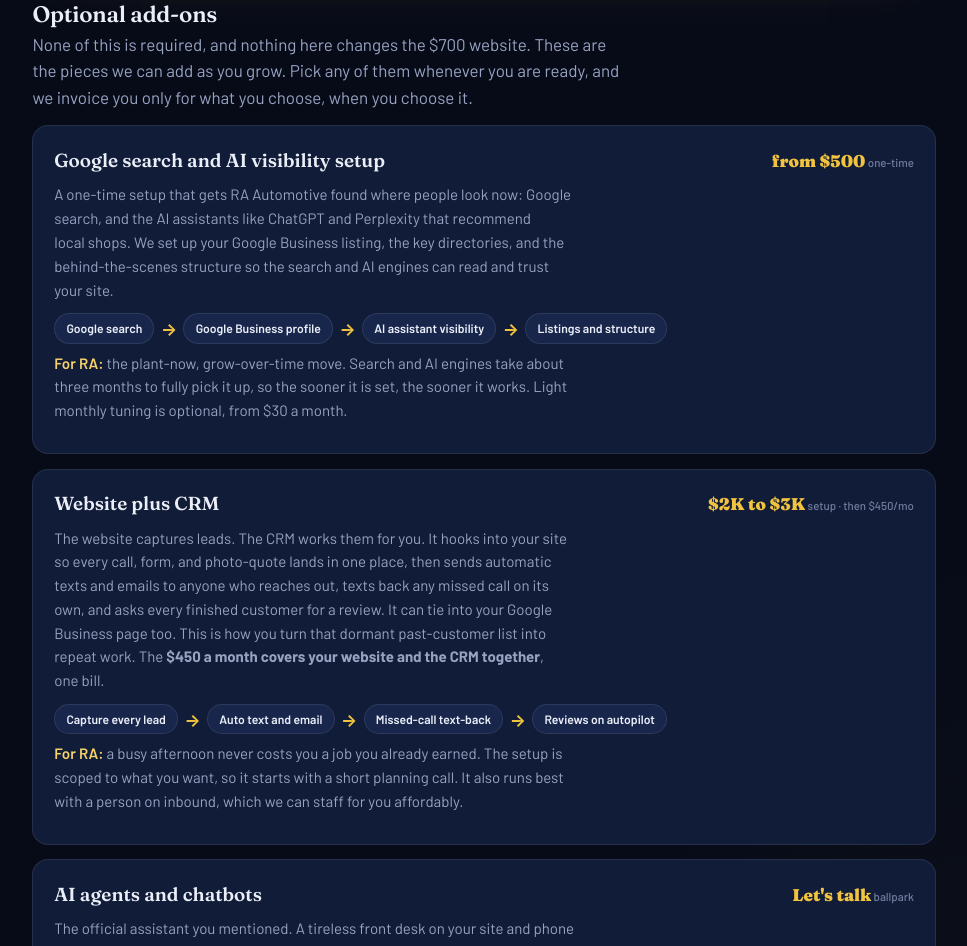
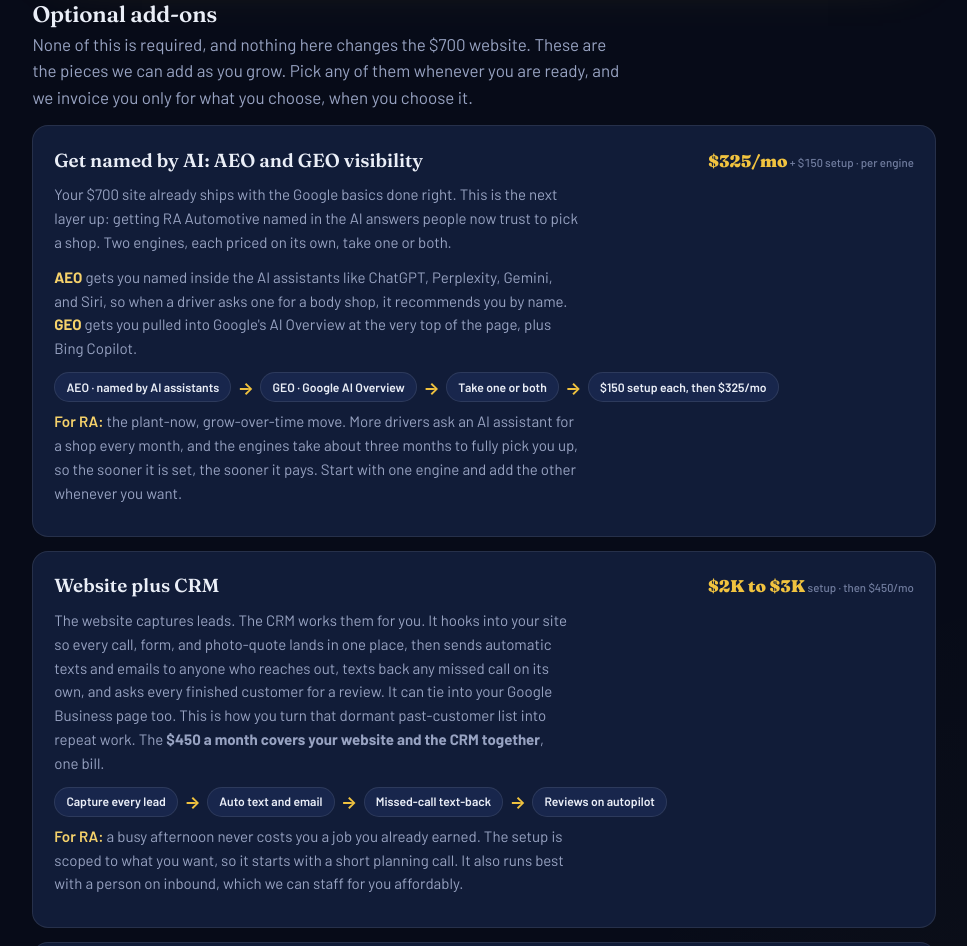
Before and after one commit to BusinesscenterNm/ra-automotive-proposal, a plain HTML site: page index.html in a window 1280 px wide. Shown: the part 3659-4605 px from the top of the page, without its empty margins (156-1123 px from the left). Drawn offline with nearby package versions, Linux system fonts and the light colour scheme.

Commit message:
Update AI-visibility add-on to AEO + GEO per-engine pricing ($325/mo + $150/engine)
Mirrors the source proposal in Mpowersourcing-events-: replaces the old
"from $500 one-time" AI-visibility setup with the discovery form's AEO + GEO
per-engine add-on. noindex tag preserved. Live deploy (vercel --prod) pending Jordan's go.

Co-Authored-By: Claude Opus 4.8 (1M context) <noreply@anthropic.com>

```diff
--- a/index.html
+++ b/index.html
@@ -349,10 +349,11 @@
     <p class="addon-lead" data-reveal>None of this is required, and nothing here changes the $700 website. These are the pieces we can add as you grow. Pick any of them whenever you are ready, and we invoice you only for what you choose, when you choose it.</p>
 
     <article class="svc" data-reveal>
-      <div class="svc-top"><h4>Google search and AI visibility setup</h4><span class="svc-price">from $500<small> one-time</small></span></div>
-      <p>A one-time setup that gets RA Automotive found where people look now: Google search, and the AI assistants like ChatGPT and Perplexity that recommend local shops. We set up your Google Business listing, the key directories, and the behind-the-scenes structure so the search and AI engines can read and trust your site.</p>
-      <div class="flow"><span>Google search</span><i>→</i><span>Google Business profile</span><i>→</i><span>AI assistant visibility</span><i>→</i><span>Listings and structure</span></div>
-      <p class="forra"><b>For RA:</b> the plant-now, grow-over-time move. Search and AI engines take about three months to fully pick it up, so the sooner it is set, the sooner it works. Light monthly tuning is optional, from $30 a month.</p>
+      <div class="svc-top"><h4>Get named by AI: AEO and GEO visibility</h4><span class="svc-price">$325/mo<small> + $150 setup · per engine</small></span></div>
+      <p>Your $700 site already ships with the Google basics done right. This is the next layer up: getting RA Automotive named in the AI answers people now trust to pick a shop. Two engines, each priced on its own, take one or both.</p>
+      <p><b style="color:var(--gold-l)">AEO</b> gets you named inside the AI assistants like ChatGPT, Perplexity, Gemini, and Siri, so when a driver asks one for a body shop, it recommends you by name. <b style="color:var(--gold-l)">GEO</b> gets you pulled into Google's AI Overview at the very top of the page, plus Bing Copilot.</p>
+      <div class="flow"><span>AEO · named by AI assistants</span><i>→</i><span>GEO · Google AI Overview</span><i>→</i><span>Take one or both</span><i>→</i><span>$150 setup each, then $325/mo</span></div>
+      <p class="forra"><b>For RA:</b> the plant-now, grow-over-time move. More drivers ask an AI assistant for a shop every month, and the engines take about three months to fully pick you up, so the sooner it is set, the sooner it pays. Start with one engine and add the other whenever you want.</p>
     </article>
 
     <article class="svc" data-reveal>
```
